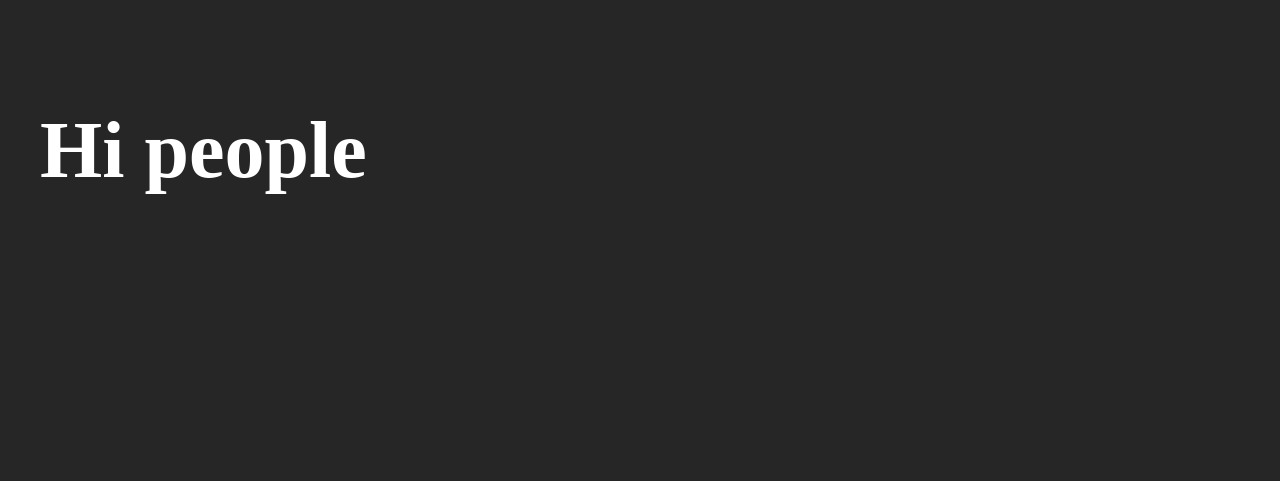
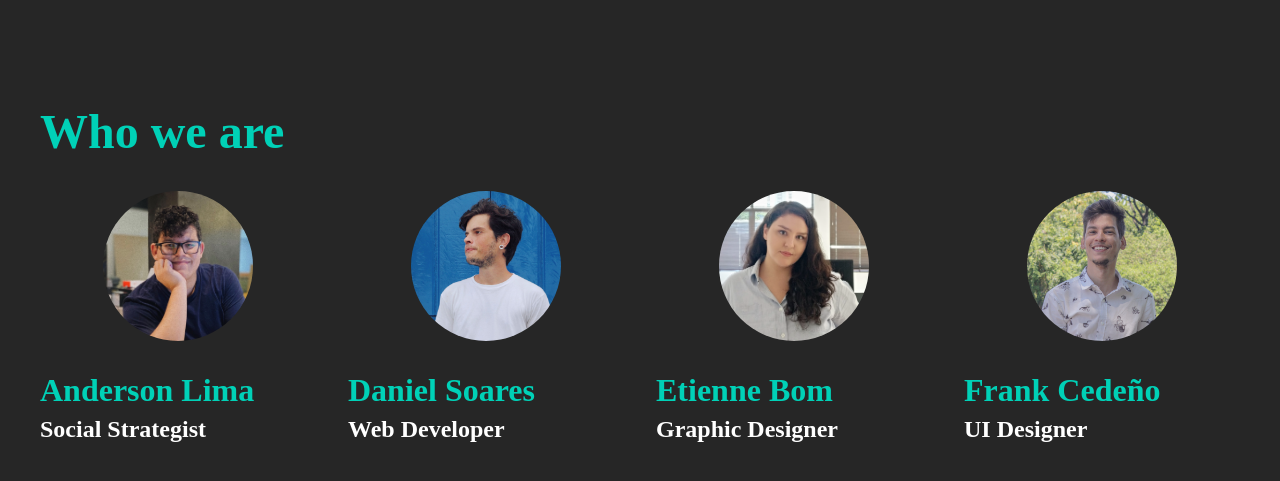
Before and after one commit to nubotix/marscollective.co, a Gatsby site: page / in a window 1280 px wide. Shown: the part 147-628 px from the top of the page. Built offline with nearby package versions, Linux system fonts and the light colour scheme; Gatsby itself is replaced by a stand-in of ours.

Commit message:
add WhoWeAre

```diff
--- /dev/null
+++ b/src/components/WhoWeAre/index.js
@@ -0,0 +1,79 @@
+import React from 'react'
+import { useStaticQuery, graphql } from 'gatsby'
+
+import * as S from './styled'
+
+const WhoWeAre = () => {
+  const data = useStaticQuery(
+    graphql`
+      query {
+        Anderson: file(relativePath: { eq: "Team/AndersonLima.jpg" }) {
+          childImageSharp {
+            fixed(width: 150, height: 150, quality: 100) {
+              ...GatsbyImageSharpFixed_withWebp
+            }
+          }
+        }
+        Daniel: file(relativePath: { eq: "Team/DanielSoares.jpg" }) {
+          childImageSharp {
+            fixed(width: 150, height: 150, quality: 100) {
+              ...GatsbyImageSharpFixed_withWebp
+            }
+          }
+        }
+        Etienne: file(relativePath: { eq: "Team/EtienneBom.jpg" }) {
+          childImageSharp {
+            fixed(width: 150, height: 150, quality: 100) {
+              ...GatsbyImageSharpFixed_withWebp
+            }
+          }
+        }
+        Frank: file(relativePath: { eq: "Team/FrankCendeno.jpg" }) {
+          childImageSharp {
+            fixed(width: 150, height: 150, quality: 100) {
+              ...GatsbyImageSharpFixed_withWebp
+            }
+          }
+        }
+      }
+    `
+  )
+
+  return (
+    <S.Wrapper>
+      <h2>Who we are</h2>
+      <S.Itens>
+        <S.Item>
+          <S.Image fixed={data.Anderson.childImageSharp.fixed} />
+          <S.TextWrapper>
+            <h3>Anderson Lima</h3>
+            <h4>Social Strategist</h4>
+          </S.TextWrapper>
+        </S.Item>
+        <S.Item>
+          <S.Image fixed={data.Daniel.childImageSharp.fixed} />
+          <S.TextWrapper>
+            <h3>Daniel Soares</h3>
+            <h4>Web Developer</h4>
+          </S.TextWrapper>
+        </S.Item>
+        <S.Item>
+          <S.Image fixed={data.Etienne.childImageSharp.fixed} />
+          <S.TextWrapper>
+            <h3>Etienne Bom</h3>
+            <h4>Graphic Designer</h4>
+          </S.TextWrapper>
+        </S.Item>
+        <S.Item>
+          <S.Image fixed={data.Frank.childImageSharp.fixed} />
+          <S.TextWrapper>
+            <h3>Frank Cedeño</h3>
+            <h4>UI Designer</h4>
+          </S.TextWrapper>
+        </S.Item>
+      </S.Itens>
+    </S.Wrapper>
+  )
+}
+
+export default WhoWeAre
--- /dev/null
+++ b/src/components/WhoWeAre/styled.js
@@ -0,0 +1,26 @@
+import styled from 'styled-components'
+import Img from 'gatsby-image'
+
+export const Wrapper = styled.section`
+  margin: 8rem 0;
+`
+
+export const Itens = styled.div`
+  display: grid;
+  grid-template-columns: repeat(4, 1fr);
+  gap: 2rem;
+`
+
+export const Item = styled.div`
+  display: grid;
+  gap: 2rem;
+`
+
+export const Image = styled(Img)`
+  justify-self: center;
+  width: 150px;
+  height: 150px;
+  border-radius: 50%;
+`
+
+export const TextWrapper = styled.div``
--- a/src/pages/index.js
+++ b/src/pages/index.js
@@ -2,11 +2,12 @@ import React from 'react'
 
 import Layout from '../components/Layout'
 import SEO from '../components/SEO'
+import WhoWeAre from '../components/WhoWeAre'
 
 const IndexPage = () => (
   <Layout>
     <SEO title="Home" />
-    <h1>Hi people</h1>
+    <WhoWeAre />
   </Layout>
 )
 
```
Also changed, not shown: src/images/Team/AndersonLima.jpg (added), src/images/Team/DanielSoares.jpg (added), src/images/Team/EtienneBom.jpg (added), src/images/Team/FrankCendeno.jpg (added).
